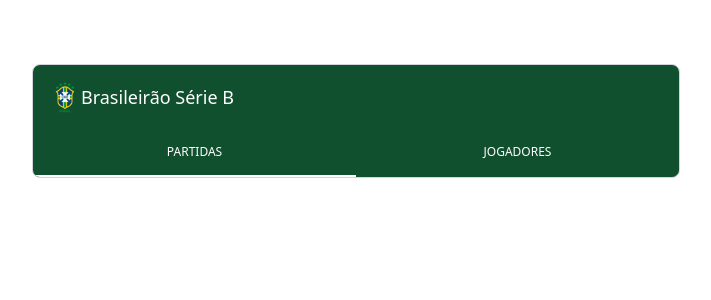
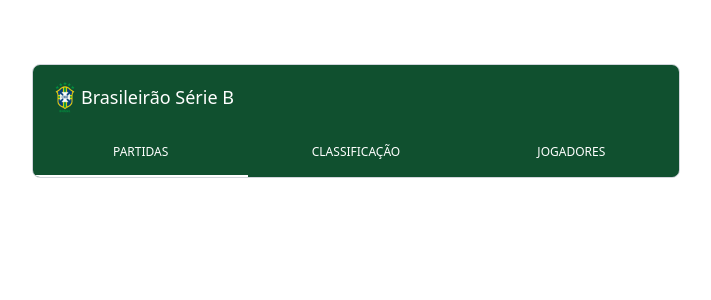
Before and after one commit to Lima2006/campeonato-brasileiro, a Next.js app: page / in a window 1280 px wide. Shown: the top 300 px of the page, without its empty margins (284-995 px from the left). Built offline with nearby package versions, Linux system fonts and the light colour scheme; no server answers.

Commit message:
feat: championship tab integration

```diff
--- a/src/components/features/championship-table/components/championship-table.tsx
+++ b/src/components/features/championship-table/components/championship-table.tsx
@@ -3,6 +3,7 @@
 import { ChampionshipTabsType } from "../types/championship-tabs-type";
 import ChampionshipTableHeader from "./championship-table-header";
 import ChampionshipTableTab from "./championship-table-tab";
+import ClassificationTabBody from "./classification-tab-body";
 import MatchesTableBody from "./matches-table-body";
 import PlayersTabBody from "./players-tab-body";
 
@@ -14,7 +15,9 @@
       case "partidas":
         return <MatchesTableBody />;
       case "jogadores":
-        return <PlayersTabBody />
+        return <PlayersTabBody />;
+      case "classificacao":
+        return <ClassificationTabBody />;
       default:
         return null;
     }
@@ -29,6 +32,12 @@
           Partidas
         </ChampionshipTableTab>
         <ChampionshipTableTab
+          active={actualTab === "classificacao"}
+          onClick={() => setActualTab("classificacao")}
+        >
+          Classificação
+        </ChampionshipTableTab>
+        <ChampionshipTableTab
           active={actualTab === "jogadores"}
           onClick={() => setActualTab("jogadores")}
         >
```
